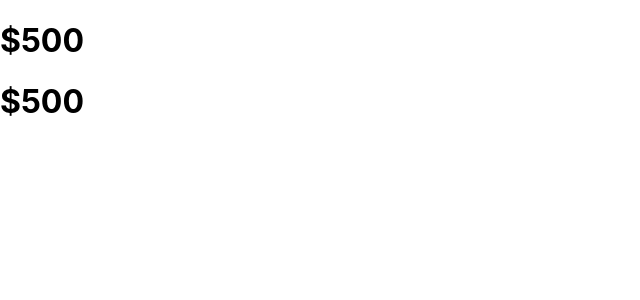
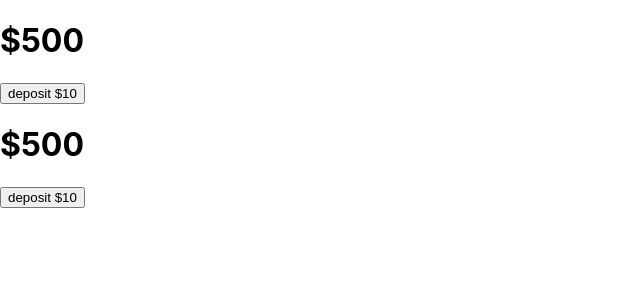
Before and after one commit to ghuong/mutex-bank-client, a React (Create React App) app: page / in a window 1280 px wide. Shown: the top 300 px of the page, without its empty margins (0-640 px from the left). Built offline with nearby package versions, Linux system fonts and the light colour scheme; the HTML template or start-up script is replaced by a standard one.

Commit message:
Deposit-button increments balance

```diff
--- a/src/App.js
+++ b/src/App.js
@@ -1,10 +1,10 @@
-import BankBalance from "./components/BankBalance";
+import AccountDisplay from "./components/AccountDisplay";
 
 function App() {
   return (
     <div className="App">
-      <BankBalance balance={500} />
-      <BankBalance balance={500} />
+      <AccountDisplay startingBalance={500} />
+      <AccountDisplay startingBalance={500} />
     </div>
   );
 }
--- /dev/null
+++ b/src/components/AccountBalance.js
@@ -0,0 +1,5 @@
+// import React from "react"
+
+const AccountBalance = ({ balance }) => <h1>${balance}</h1>;
+
+export default AccountBalance;
--- /dev/null
+++ b/src/components/AccountDisplay.js
@@ -0,0 +1,26 @@
+import { useState } from "react";
+
+import AccountBalance from "./AccountBalance";
+import Button from "./Button";
+
+const AccountDisplay = ({ startingBalance }) => {
+  const [balance, setBalance] = useState(startingBalance);
+
+  const deposit = (amount) => {
+    console.log("depositing ", amount)
+    setBalance(balance + amount);
+  }
+
+  const depositAmount = 10;
+  return (
+    <div className="account">
+      <AccountBalance balance={balance} />
+      <Button
+        handleClick={() => deposit(depositAmount)}
+        text={`deposit $${depositAmount}`}
+      />
+    </div>
+  );
+};
+
+export default AccountDisplay;
--- a/src/components/BankBalance.js
+++ /dev/null
@@ -1,5 +0,0 @@
-import React from "react"
-
-const BankBalance = ({ balance }) => <h1>${balance}</h1>;
-
-export default BankBalance
--- /dev/null
+++ b/src/components/Button.js
@@ -0,0 +1,7 @@
+// import React from "react"
+
+const Button = ({ handleClick, text }) => (
+  <button onClick={handleClick}>{text}</button>
+);
+
+export default Button
```
